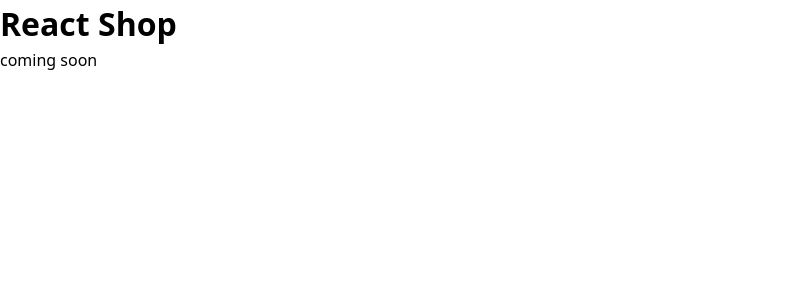
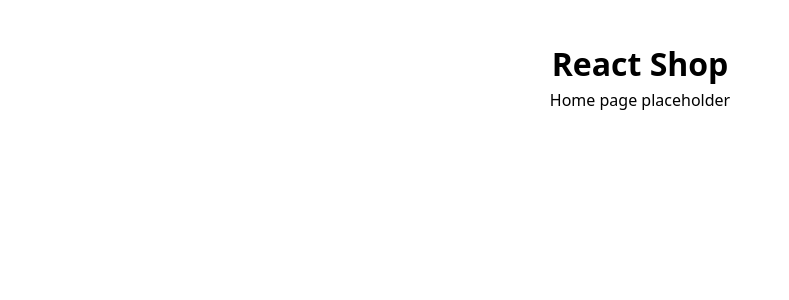
Before and after one commit to Baranozkdg/assignment7, a React (Vite) app: page / in a window 1280 px wide. Shown: the top 300 px of the page, without its empty margins (0-789 px from the left). Built offline with nearby package versions, Linux system fonts and the light colour scheme.

Commit message:
add react-router and zustand, setup BrowserRouter

```diff
--- a/package.json
+++ b/package.json
@@ -11,7 +11,9 @@
   },
   "dependencies": {
     "react": "^19.3.1",
-    "react-dom": "^19.3.1"
+    "react-dom": "^19.3.1",
+    "react-router-dom": "^7.18.5",
+    "zustand": "^5.1.0"
   },
   "devDependencies": {
     "@types/react": "^19.3.0",
--- a/src/App.jsx
+++ b/src/App.jsx
@@ -1,12 +1,19 @@
+import { Routes, Route } from 'react-router-dom'
 import './App.css'
 
-function App() {
+function Home() {
   return (
-    <div>
+    <div style={{ padding: '40px', textAlign: 'center' }}>
       <h1>React Shop</h1>
-      <p>coming soon</p>
+      <p>Home page placeholder</p>
     </div>
   )
 }
 
-export default App
+export default function App() {
+  return (
+    <Routes>
+      <Route path="/" element={<Home />} />
+    </Routes>
+  )
+}
--- a/src/main.jsx
+++ b/src/main.jsx
@@ -1,10 +1,13 @@
 import { StrictMode } from 'react'
 import { createRoot } from 'react-dom/client'
+import { BrowserRouter } from 'react-router-dom'
 import App from './App.jsx'
 import './index.css'
 
 createRoot(document.getElementById('root')).render(
   <StrictMode>
-    <App />
+    <BrowserRouter>
+      <App />
+    </BrowserRouter>
   </StrictMode>
 )
```
